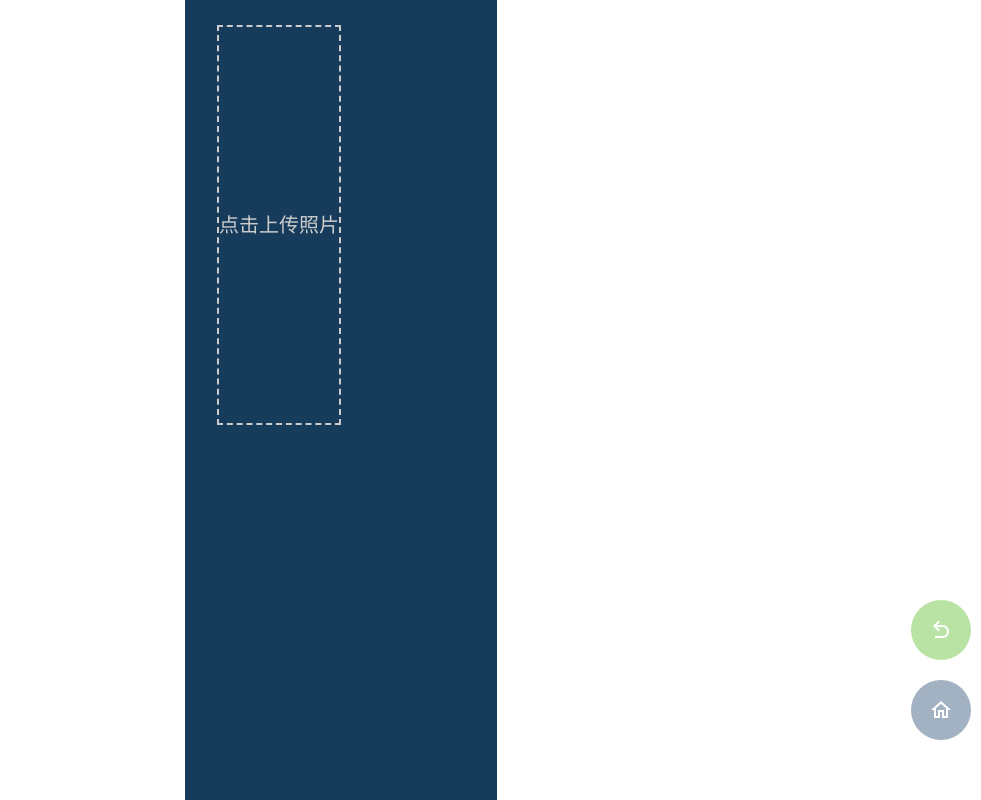
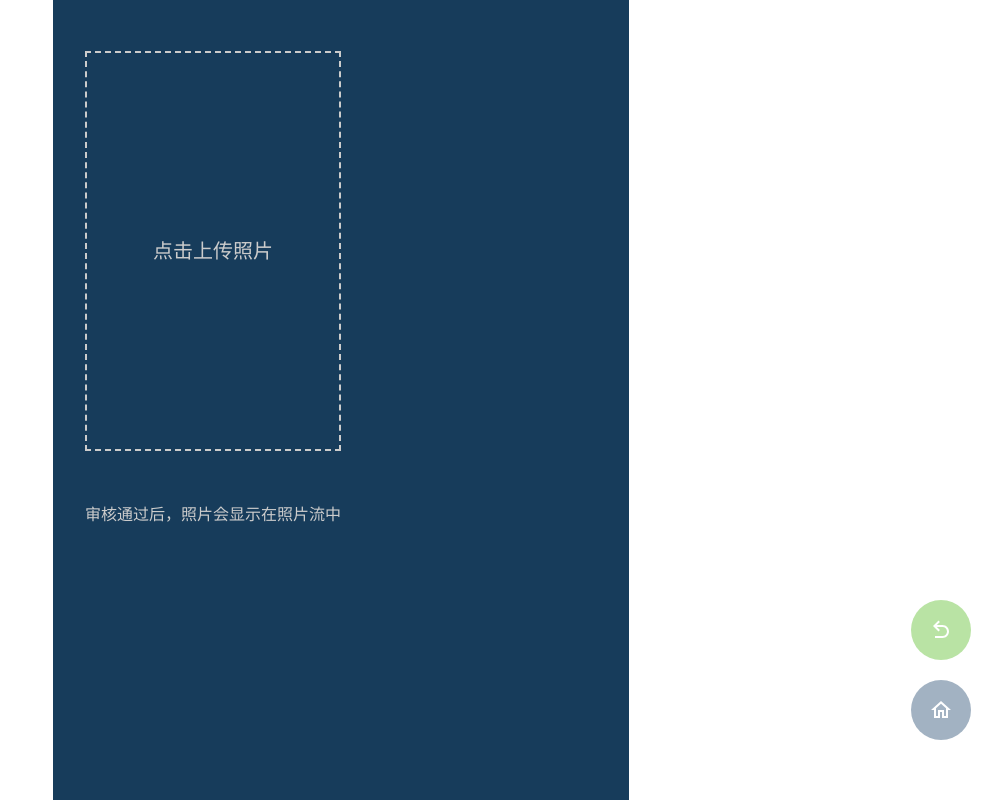
Before and after one commit to matinjugou/ourwedding, a Vue app: page /photo/add in a window 1280 px wide. Shown: the whole page, without its empty margins (299-1280 px from the left). Built offline with nearby package versions, Linux system fonts and the light colour scheme.

Commit message:
add comment

```diff
--- a/src/views/client/PhotoAddView.vue
+++ b/src/views/client/PhotoAddView.vue
@@ -61,6 +61,11 @@ const uploadPhoto = () => {
       <div v-if="!imageSrc" class="upload-placeholder">点击上传照片</div>
       <img v-else :src="imageSrc" alt="预览" />
     </div>
+    <el-row>
+      <span style="color: #ccc; font-size: 16px; text-align: center"
+        >审核通过后，照片会显示在照片流中</span
+      >
+    </el-row>
     <div v-if="imageSrc" class="upload-button-container">
       <el-button @click="uploadPhoto" type="success" round :loading="uploading">上传</el-button>
     </div>
```
